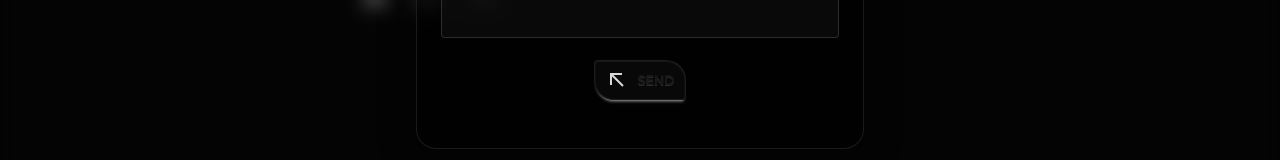
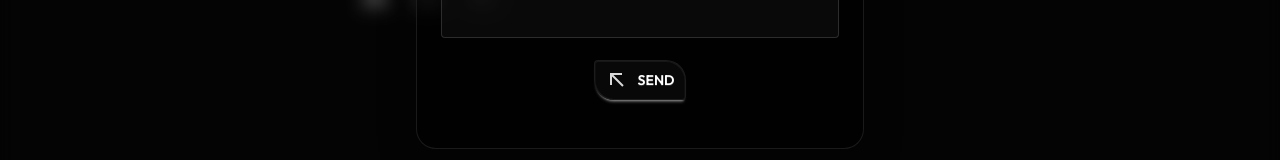
Before and after one commit to phakhawat-ck/React_port, a React (Vite) app: page / in a window 1280 px wide. Both pictures are taken after a click on the button 482 px from the left and 449 px from the top of the page. Shown: the part 452-612 px from the top of the page. Built offline with nearby package versions, Linux system fonts and the light colour scheme.

Commit message:
scrollbar hidden

```diff
--- a/component/BtnContact.jsx
+++ b/component/BtnContact.jsx
@@ -125,7 +125,7 @@ export const BtnContact = () => {
                     >
                       <path d="M17 7V5H5v12h2V8.414l10.293 10.293 1.414-1.414L8.414 7H17z" />
                     </svg>
-                    <p>Send</p>
+                    <p className="text-white">Send</p>
                   </>
                 )}
               </button>
--- a/package.json
+++ b/package.json
@@ -23,18 +23,21 @@
     "react-fast-marquee": "^1.6.5",
     "react-tooltip": "^5.28.1",
     "react-type-animation": "^3.2.0",
-    "tailwindcss": "^4.1.3"
+    "tailwind-scrollbar": "^4.0.2"
   },
   "devDependencies": {
     "@eslint/js": "^9.21.0",
     "@types/react": "^19.0.10",
     "@types/react-dom": "^19.0.4",
     "@vitejs/plugin-react": "^4.3.4",
+    "autoprefixer": "^10.4.21",
     "daisyui": "^5.0.16",
     "eslint": "^9.21.0",
     "eslint-plugin-react-hooks": "^5.1.0",
     "eslint-plugin-react-refresh": "^0.4.19",
     "globals": "^15.15.0",
+    "postcss": "^8.5.3",
+    "tailwindcss": "^4.1.3",
     "vite": "^6.2.0"
   }
 }
--- a/src/App.css
+++ b/src/App.css
@@ -43,3 +43,7 @@ html {
       height: 97%;
     }
   }
+
+  html {
+  scrollbar-width: none; /* ขนาด scrollbar */
+}
--- a/src/index.css
+++ b/src/index.css
@@ -6,3 +6,6 @@ body::selection {
     color: #181818;
     background-color: rgba(255, 255, 255, 0.849);
 }
+html::-webkit-scrollbar {
+  display: none;
+}
```
Also changed, not shown: 1 other file (tests, documents, lock files or other folders).
